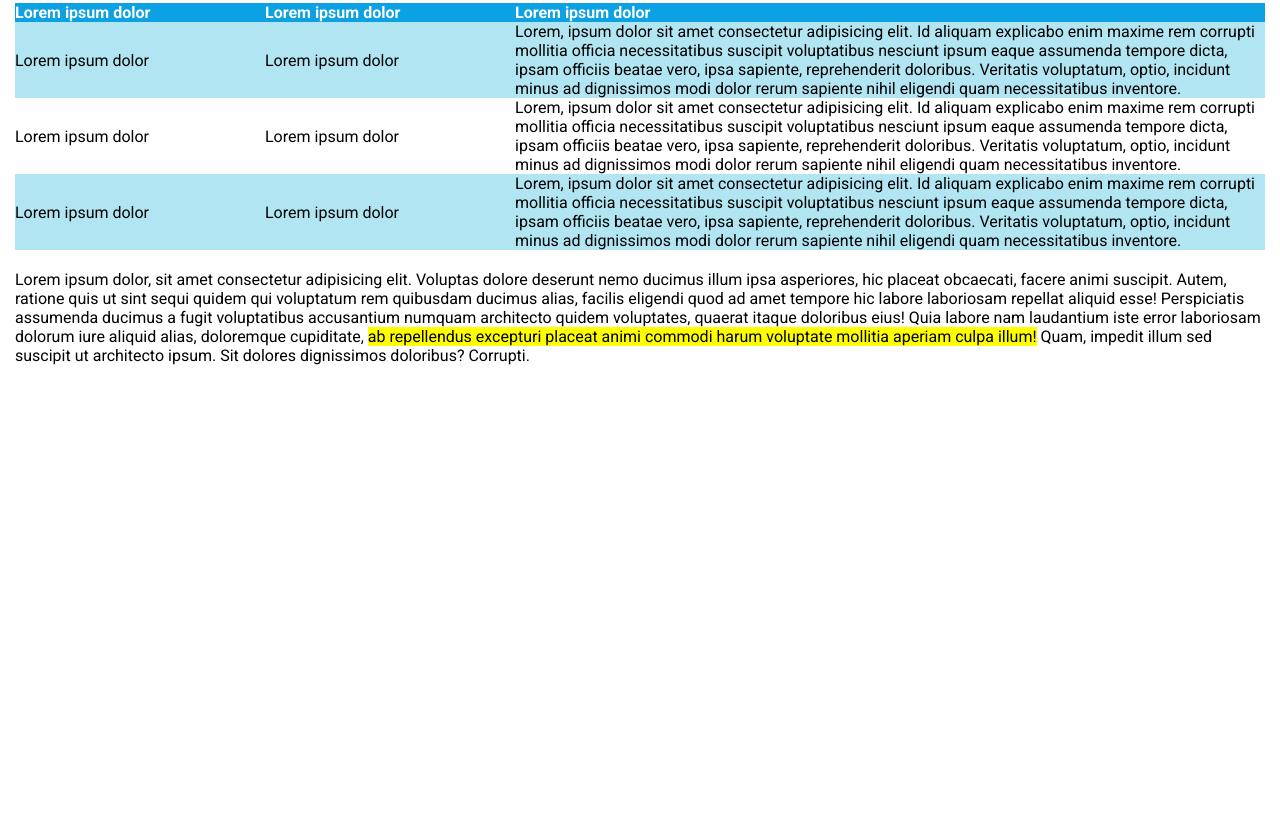
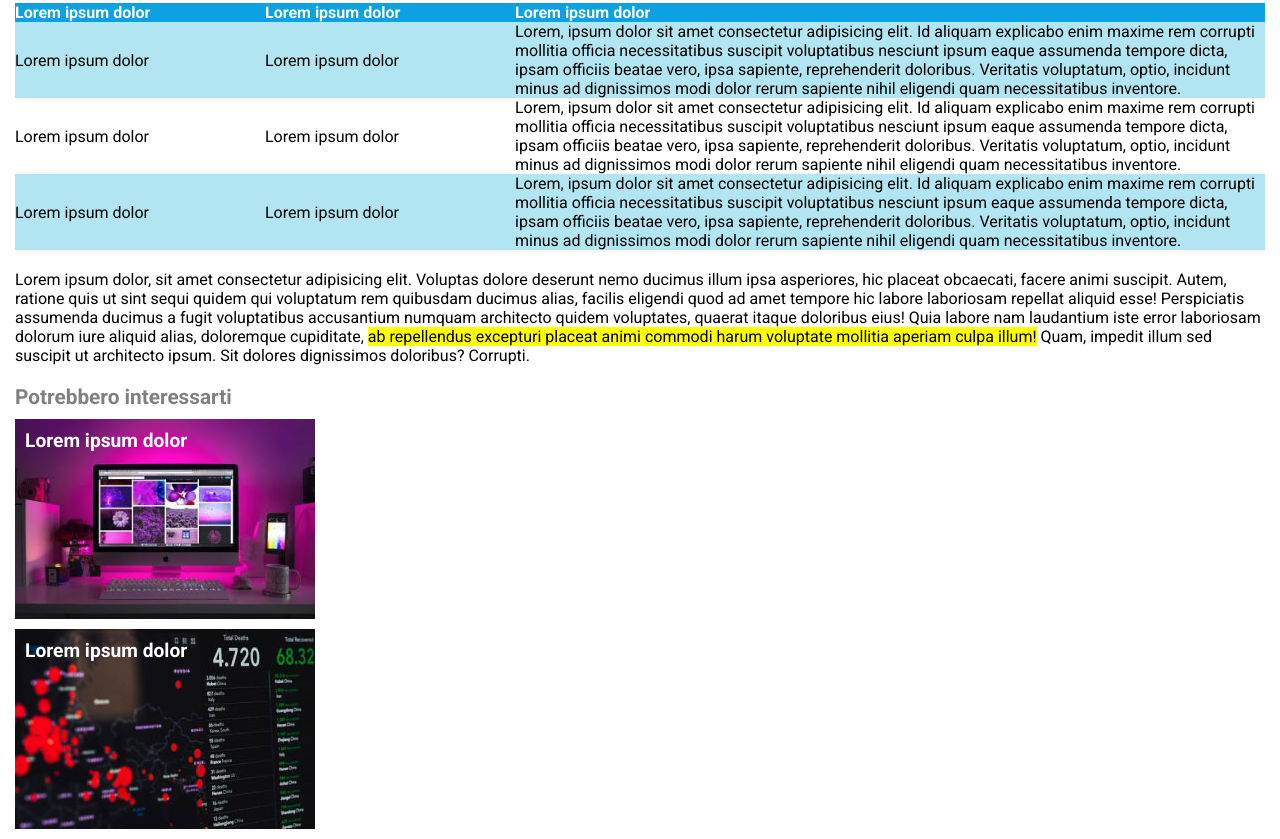
Before and after one commit to BeatriceRocchi/html-css-booleaner, a plain HTML site: page index.html in a window 1280 px wide. Shown: the part 987-1826 px from the top of the page. Before the commit the page ends 1372 px from the top, so only its background shows below. Drawn offline with Linux system fonts and the light colour scheme.

Commit message:
[add] footer

```diff
--- a/assets/style/style.css
+++ b/assets/style/style.css
@@ -23,7 +23,7 @@ header {
 }
 
 /* MAIN - Introduction and text*/
-main,
+main, footer,
 ul {
   padding: 0 15px;
 }
@@ -78,3 +78,23 @@ thead th {
 .blue-row {
   background-color: rgb(177, 229, 242);
 }
+
+
+/* FOOTER */
+.article {
+  color: white;
+  font-size: 1.2em;
+  font-weight: bold;
+  width: 300px;
+  height: 200px;
+  margin: 10px 0 10px 0;
+  padding: 10px;
+}
+
+#monitor {
+  background-image: url(../img/monitor.jpg);
+}
+
+#graph {
+  background-image: url(../img/graph.jpg);
+}
--- a/index.html
+++ b/index.html
@@ -169,5 +169,11 @@
       </p>
       <!-- /Article text: second part -->
     </main>
+
+    <footer>
+      <h2 class="text-grey">Potrebbero interessarti</h2>
+      <div class="article" id="monitor">Lorem ipsum dolor</div>
+      <div class="article" id="graph">Lorem ipsum dolor</div>
+    </footer>
   </body>
 </html>
```
